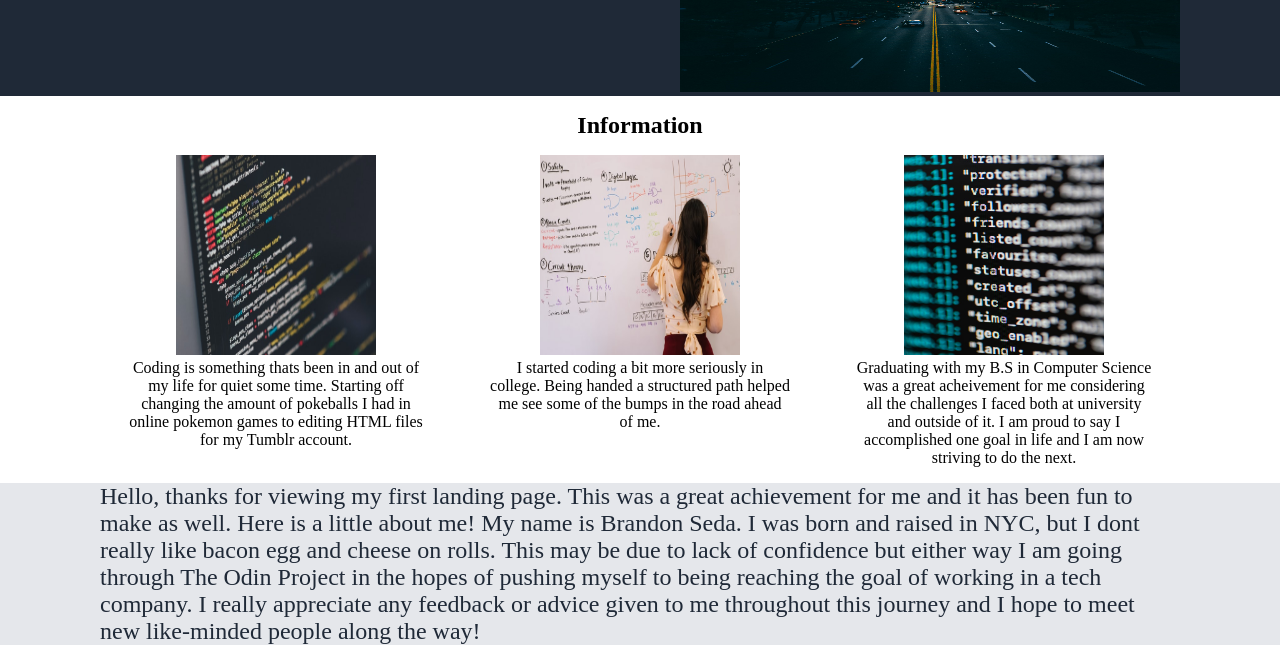
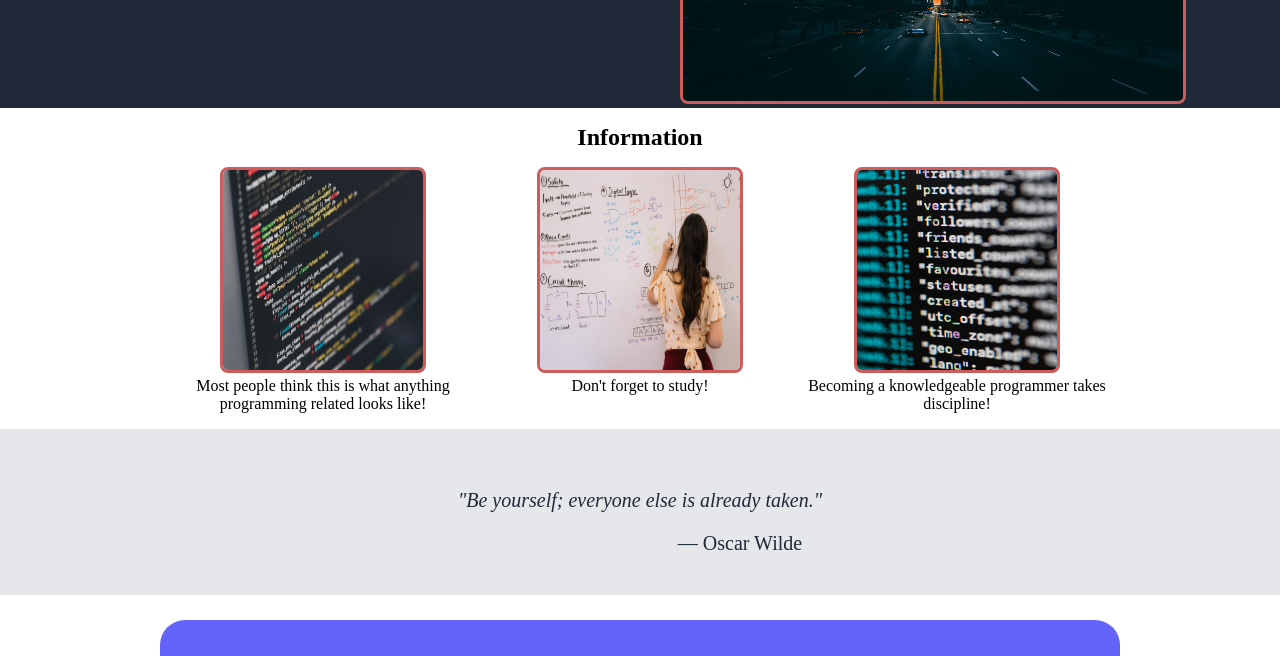
Before and after one commit to Brandon-Seda/First-Landing-Page, a plain HTML site: page index.html in a window 1280 px wide. Shown: the part 189-845 px from the top of the page. Drawn offline with Linux system fonts and the light colour scheme.

Commit message:
changes the picture and bio text, added borders for images and resized fonts.

```diff
--- a/index.html
+++ b/index.html
@@ -50,25 +50,23 @@
             <div class = "pics">
                 <div class="pic-spacing">
                 <img src="./images/ilya.jpg" alt="The image represent lines of code similar to what we have done to create this webpage." width="200px" height="200px">
-                <div class="image-text">Coding is something thats been in and out of my life for quiet some time. Starting off changing the amount of pokeballs I had in online pokemon games to editing HTML files for my Tumblr account.</div>
+                <div class="image-text">Most people think this is what anything programming related looks like!</div>
                 </div>
                 <div class="pic-spacing">
                 <img src="./images/jeswin.jpg" alt="Image shows a lady whom is dressed professionally writing on a board." width="200px" height="200px">
-                <div class="image-text">I started coding a bit more seriously in college. Being handed a structured path helped me see some of the bumps in the road ahead of me.</div>
+                <div class="image-text">Don't forget to study!</div>
                 </div>
                 <div class="pic-spacing">
                 <img src="./images/thisisengineering.jpg" alt="Image shows contrasted lines of code." width="200px" height="200px">
-                <div class="image-text">Graduating with my B.S in Computer Science was a great acheivement for me considering all the challenges I faced both at university and outside of it. I am proud to say I accomplished one goal in life and I am now striving to do the next.</div>
+                <div class="image-text">Becoming a knowledgeable programmer takes discipline!</div>
                 </div>
             </div>
         </div>
 
         <div class="bio-container">
             <div class="bio">
-                Hello, thanks for viewing my first landing page. This was a great achievement for me and it has been fun to make as well.
-                Here is a little about me! My name is Brandon Seda. I was born and raised in NYC, but I dont really like bacon egg and cheese on rolls.
-                This may be due to lack of confidence but either way I am going through The Odin Project in the hopes of pushing myself to being reaching the goal of working in a tech company.
-                I really appreciate any feedback or advice given to me throughout this journey and I hope to meet new like-minded people along the way!
+                <blockquote>"Be yourself; everyone else is already taken."</blockquote>
+                <figcaption>&mdash; Oscar Wilde</figcaption>
             </div>
         </div>
 
--- a/style.css
+++ b/style.css
@@ -69,13 +69,35 @@ body {
     max-width: 300px;
 }
 
+img{
+    border:3px solid;
+    border-radius: 8px;
+    border-color:indianred;
+}
+
 .bio-container{
     background-color: #E5e7eb;
     font: light italic;
-    font-size: 24px;
+    font-size: 20px;
     color: #1F2937;
     padding-left: 100px;
     padding-right: 100px;
+}
+
+.bio{
+    display: flex;
+    flex-direction: column;
+    justify-content: center;
+    align-items: center;
+    padding-top: 2em;
+    padding-bottom: 2em;
+}
+blockquote{
+    font-style: italic;
+}
+
+figcaption{
+    text-indent: 200px;
 }
 
 .bottom{
```
